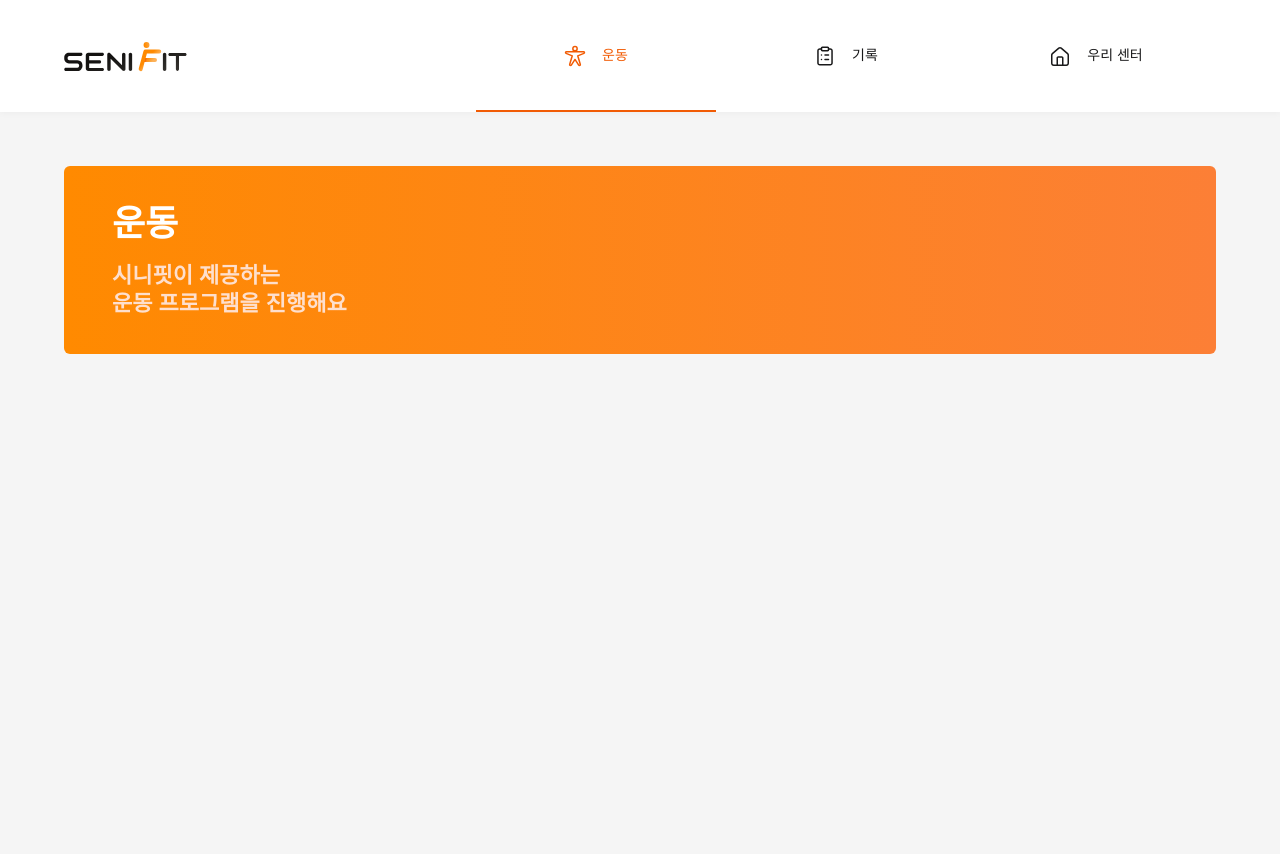
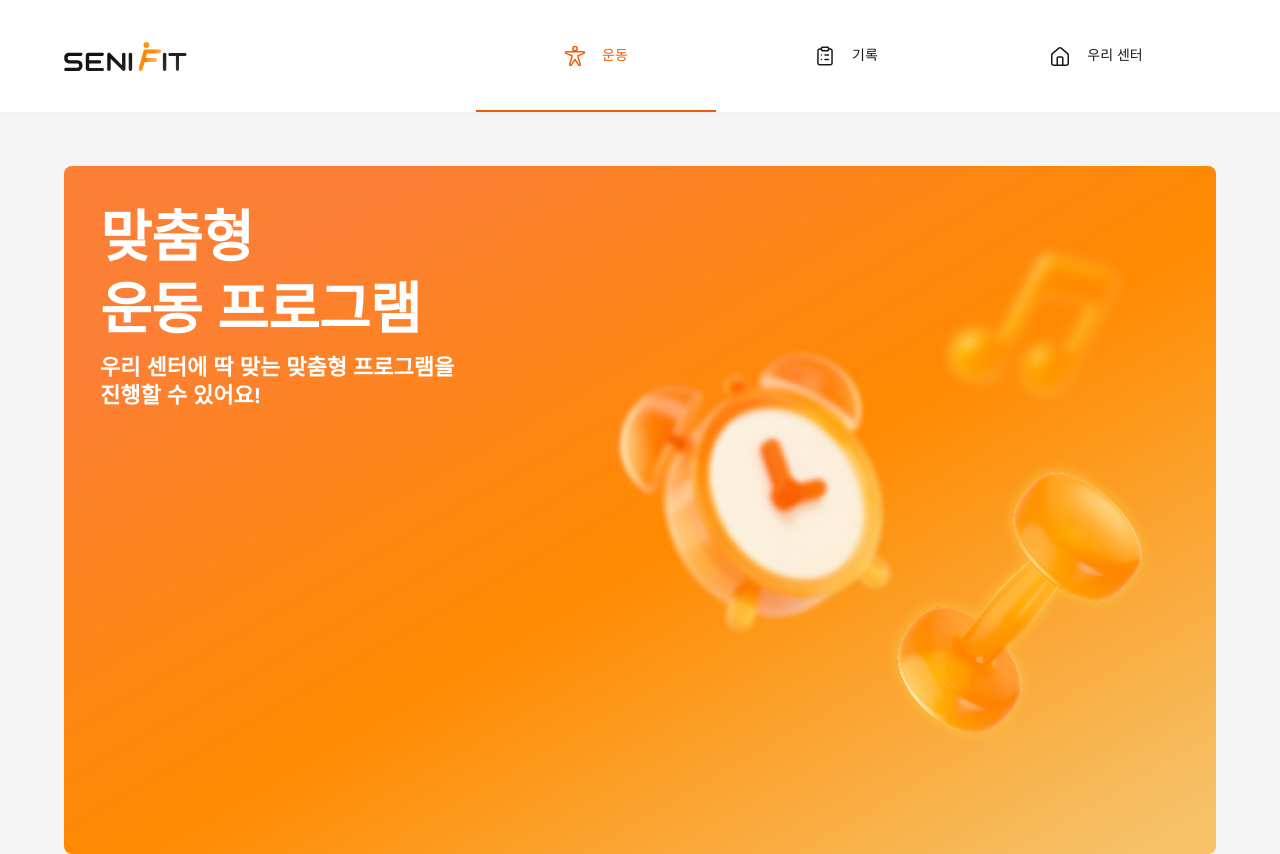
Before and after one commit to Team-Senifit/Web, a Next.js app: page / in a window 1280 px wide. Before the commit the page ends 800 px from the top, so only its background shows below. Built offline with nearby package versions, Linux system fonts and the light colour scheme; a web font is replaced by a local one.

Commit message:
Feat: 맞춤형 운동 루틴 카드 구현

```diff
--- /dev/null
+++ b/src/app/(with-container)/(exercise)/page.tsx
@@ -0,0 +1,24 @@
+"use client";
+
+import { Stack } from "@mui/material";
+import React from "react";
+import ExercisePageInfoCard from "./panel/ExercisePageInfoCard";
+import CustomizedRoutine from "./panel/CustomizedRoutine";
+import useMedia from "@/hooks/useMedia";
+
+const Page = () => {
+  const { isPhone } = useMedia();
+  return (
+    <Stack>
+      {isPhone && (
+        <ExercisePageInfoCard
+          title={"운동"}
+          description={"시니핏이 제공하는\n운동 프로그램을 진행해요"}
+        />
+      )}
+      <CustomizedRoutine />
+    </Stack>
+  );
+};
+
+export default Page;
--- /dev/null
+++ b/src/app/(with-container)/(exercise)/panel/CustomizedRoutine.tsx
@@ -0,0 +1,73 @@
+"use client";
+
+import { Box, Stack, Typography } from "@mui/material";
+import Image from "next/image";
+import React from "react";
+import bgImage from "@/assets/images/customized-routine.png";
+import useMedia from "@/hooks/useMedia";
+
+const CustomizedRoutine = () => {
+  const { isPhone } = useMedia();
+  return (
+    <Box
+      sx={{
+        position: "relative",
+        overflow: "hidden",
+        borderRadius: [0, 2],
+        p: [3, 4.5],
+        width: "100%",
+        height: ["auto", "40rem", "43rem"],
+        bgcolor: "background.paper",
+        background: [
+          "background.paper",
+          "linear-gradient(330deg, #F6C167 3.8%, #FF8A00 46.58%, #FC7F36 84.69%)",
+        ],
+      }}
+    >
+      {!isPhone && (
+        <Box
+          component={Image}
+          src={bgImage}
+          alt={""}
+          width={640}
+          height={640}
+          sx={{
+            width: "40rem",
+            height: "40rem",
+            position: "absolute",
+            top: 0,
+            right: 0,
+            aspectRatio: "1 / 1",
+            pointerEvents: "none",
+          }}
+          priority
+        />
+      )}
+
+      {/* Foreground content */}
+      <Stack spacing={1} sx={{ position: "relative", zIndex: 1 }}>
+        <Typography
+          variant={isPhone ? "Title3" : "Display1"}
+          sx={{
+            color: ["label.normal", "static.white"],
+            whiteSpace: ["normal", "pre-line"],
+          }}
+        >
+          {"맞춤형\n운동 프로그램"}
+        </Typography>
+
+        <Typography
+          variant={isPhone ? "Headline1" : "Heading1"}
+          sx={{
+            color: ["label.neutral", "static.white"],
+            whiteSpace: "pre-line",
+          }}
+        >
+          {"우리 센터에 딱 맞는 맞춤형 프로그램을\n진행할 수 있어요!"}
+        </Typography>
+      </Stack>
+    </Box>
+  );
+};
+
+export default CustomizedRoutine;
--- a/src/app/(with-container)/panel/ExercisePageInfoCard.tsx
+++ b/src/app/(with-container)/(exercise)/panel/ExercisePageInfoCard.tsx
@@ -28,7 +28,7 @@ const ExercisePageInfoCard = ({
       <Typography
         variant={isPhone ? "Headline1" : "Title1"}
         sx={{
-          color: (t) => t.palette.static.white,
+          color: "white",
         }}
       >
         {title}
@@ -36,7 +36,7 @@ const ExercisePageInfoCard = ({
       <Typography
         variant={isDesktop ? "Heading1" : "Headline1"}
         sx={{
-          color: (t) => t.palette.primaryVariants.disabled,
+          color: "primaryVariants.disabled",
           whiteSpace: "pre-line",
         }}
       >
--- a/src/app/(with-container)/page.tsx
+++ /dev/null
@@ -1,16 +0,0 @@
-import { Stack } from "@mui/material";
-import React from "react";
-import ExercisePageInfoCard from "./panel/ExercisePageInfoCard";
-
-const Page = () => {
-  return (
-    <Stack>
-      <ExercisePageInfoCard
-        title={"운동"}
-        description={"시니핏이 제공하는\n운동 프로그램을 진행해요"}
-      />
-    </Stack>
-  );
-};
-
-export default Page;
```
Also changed, not shown: src/assets/images/customized-routine.png (added).
